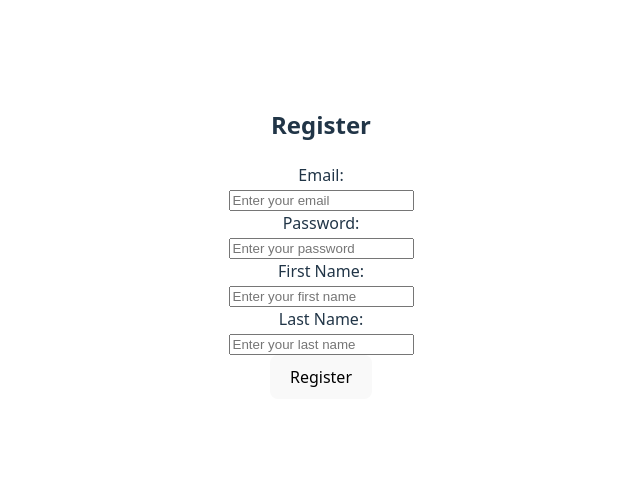
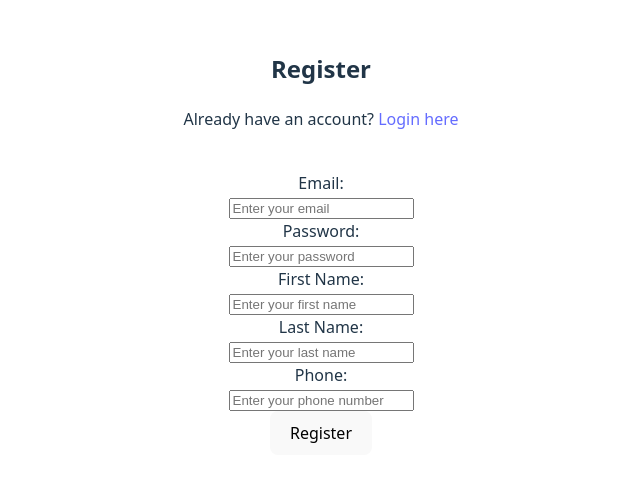
Before and after one commit to Prime-arys/esgi-b3-reservation-restaurant, a React (Vite) app in the folder frontend/: page /register in a window 1280 px wide. Shown: the part 157-638 px from the top of the page, without its empty margins (319-959 px from the left). Built offline with nearby package versions, Linux system fonts and the light colour scheme; no server answers.

Commit message:
feat: enhance login and registration pages with navigation links and additional fields

```diff
--- a/frontend/src/pages/Login.jsx
+++ b/frontend/src/pages/Login.jsx
@@ -1,6 +1,6 @@
 import { Connect, ResConnect } from "../models/Connect";
 import { connect } from "../api/Connect";
-import { useNavigate } from "react-router";
+import { useNavigate, Link } from "react-router";
 import InputField from "../components/common/InputField/InputField";
 import CustomButton from "../components/common/Button/CustomButton";
 
@@ -37,6 +37,8 @@ function Login() {
     return (
         <div className="login-container">
             <h2>Login</h2>
+            <p>Don't have an account? <Link to="/register">Register here</Link></p>
+            <br />
             <form onSubmit={(e) => {
                 e.preventDefault();
                 const email = e.target.email.value;
--- a/frontend/src/pages/Register.jsx
+++ b/frontend/src/pages/Register.jsx
@@ -1,14 +1,14 @@
 import { Register as RegisterModel } from "../models/Register";
 import { register } from "../api/Register";
-import { useNavigate } from "react-router";
+import { useNavigate, Link } from "react-router";
 import InputField from "../components/common/InputField/InputField";
 import CustomButton from "../components/common/Button/CustomButton";
 
 function Register() {
     const navigate = useNavigate();
 
-    const handleRegister = async (email, password, firstName, lastName) => {
-        const registerData = RegisterModel.fromJS({ email, password, firstName, lastName });
+    const handleRegister = async (email, password, fname, lname, phone) => {
+        const registerData = RegisterModel.fromJS({ email, password, fname, lname, phone });
         try {
             const result = await register(registerData);
             if (result) {
@@ -28,13 +28,16 @@ function Register() {
     return (
         <div className="register-container">
             <h2>Register</h2>
+            <p>Already have an account? <Link to="/login">Login here</Link></p>
+            <br />
             <form onSubmit={(e) => {
                 e.preventDefault();
                 const email = e.target.email.value;
                 const password = e.target.password.value;
-                const firstName = e.target.firstName.value;
-                const lastName = e.target.lastName.value;
-                handleRegister(email, password, firstName, lastName);
+                const fname = e.target.fname.value;
+                const lname = e.target.lname.value;
+                const phone = e.target.phone.value;
+                handleRegister(email, password, fname, lname, phone);
             }}>
                 <div className="form-group">
                     <label htmlFor="email">Email:</label>
@@ -46,11 +49,15 @@ function Register() {
                 </div>
                 <div className="form-group">
                     <label htmlFor="firstName">First Name:</label>
-                    <InputField inputType="text" placeholder="Enter your first name" id="firstName" name="firstName" required />
+                    <InputField inputType="text" placeholder="Enter your first name" id="fname" name="fname" required />
                 </div>
                 <div className="form-group">
                     <label htmlFor="lastName">Last Name:</label>
-                    <InputField inputType="text" placeholder="Enter your last name" id="lastName" name="lastName" required />
+                    <InputField inputType="text" placeholder="Enter your last name" id="lname" name="lname" required />
+                </div>
+                <div className="form-group">
+                    <label htmlFor="phone">Phone:</label>
+                    <InputField inputType="tel" placeholder="Enter your phone number" id="phone" name="phone" required />
                 </div>
                 <div className="form-group">
                     <CustomButton buttonText="Register" type="submit" />
```
